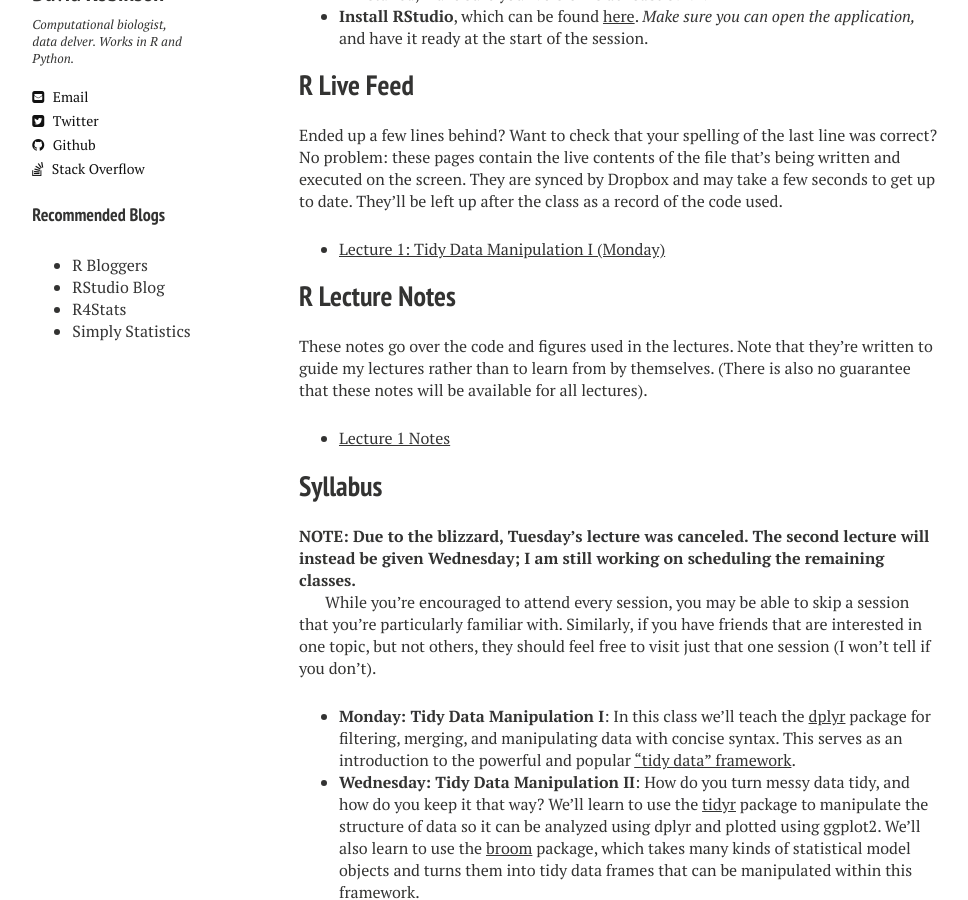
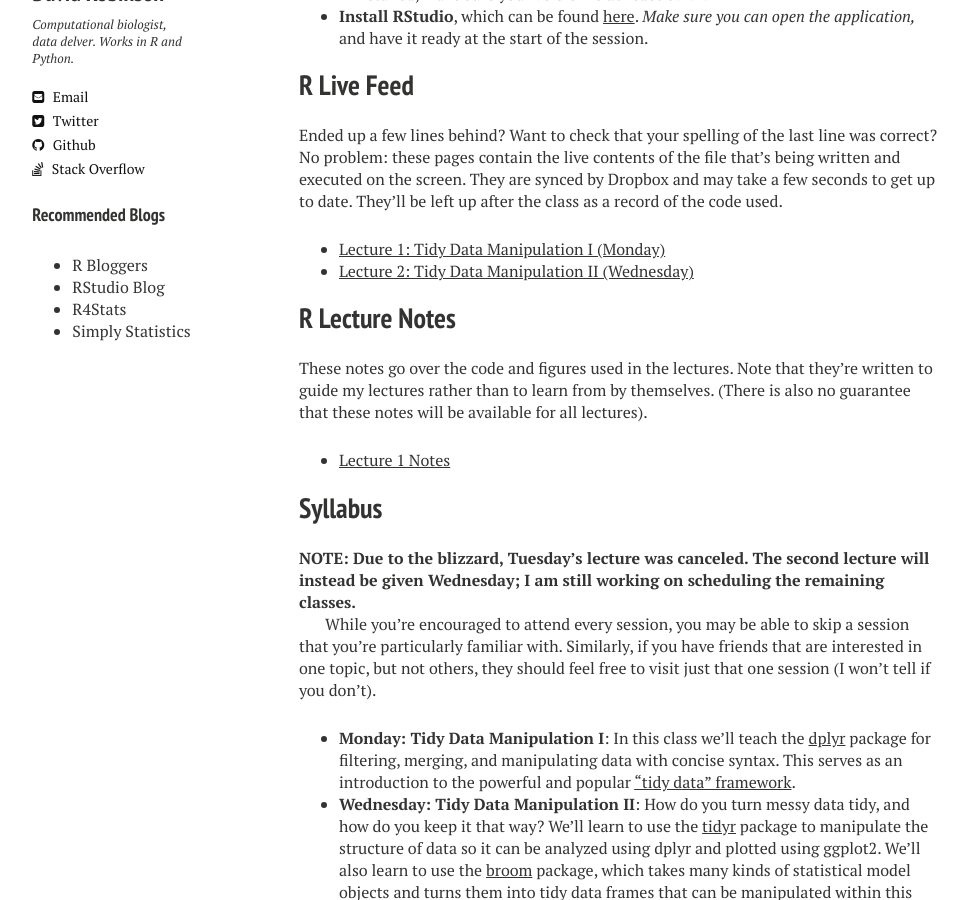
Before and after one commit to orenetar3/dgrtwo.github.com, a Jekyll site: the page built from courses/WS1015/index.md, in a window 1280 px wide and 900 px high, scrolled down 321 px. Shown: the whole window, without its empty margins (21-989 px from the left). Built offline with Jekyll 4.4.1, drawn with Linux system fonts in a browser that asks for light colours; nearby versions of some CDN libraries.

Commit message:
Added link to feed

```diff
--- a/courses/WS1015/index.md
+++ b/courses/WS1015/index.md
@@ -19,6 +19,7 @@ R Live Feed
 Ended up a few lines behind? Want to check that your spelling of the last line was correct? No problem: these pages contain the live contents of the file that's being written and executed on the screen. They are synced by Dropbox and may take a few seconds to get up to date. They'll be left up after the class as a record of the code used.
 
 * [Lecture 1: Tidy Data Manipulation I (Monday)](https://www.dropbox.com/s/gjz5j61jpldktpy/WS1015_Lesson1.R?dl=1)
+* [Lecture 2: Tidy Data Manipulation II (Wednesday)](https://www.dropbox.com/s/p16kvtdfx8ob69y/WS1015_Lesson2.txt?dl=0)
 
 R Lecture Notes
 ---------------
```
